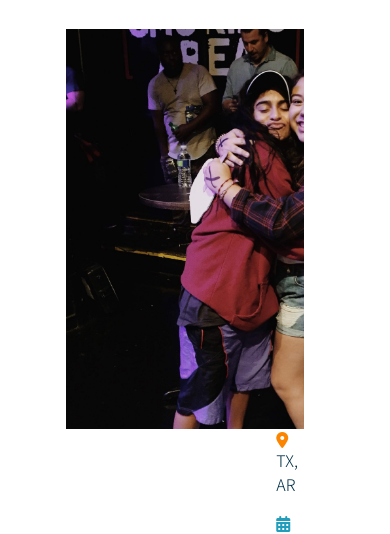
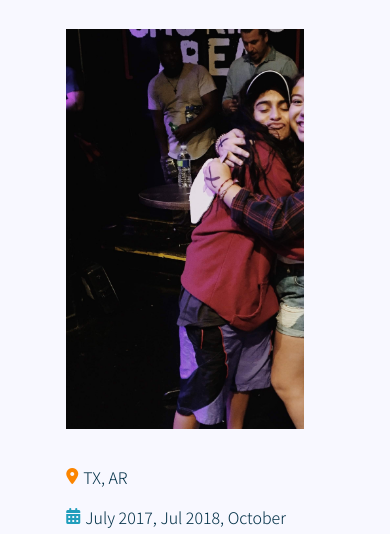
Before and after one commit to bryanaherrera/html-me-something, a plain HTML site: page index.html in a window 390 px wide. Shown: the part 305-839 px from the top of the page. Drawn offline with Linux system fonts and the light colour scheme.

Commit message:
made it more responsive to smaller screens and changed background color

```diff
--- a/style.css
+++ b/style.css
@@ -1,5 +1,5 @@
 :root{
-    background: #ffffff;
+    background:		#f8f8ff;
     --mainColor: #023047;
     --secondColor: #219EBC;
     --thirdColor: #8ECAE6;
@@ -43,8 +43,8 @@ h1{
 }
 
 img{
-    width: 400px;
-    height: 400px;
+    width: 100%;
+    height: auto;
 }
 
 .container{
@@ -54,12 +54,14 @@ img{
 }
 
 .container-pic{
-    float: left
+    float: left;
+    width: 400px;
+    height: 400px;
+    padding-right: 50px;
 }
 
 .container-pic img{
     display: block;
-    padding-right: 50px;
 }
 
 .container-info{
@@ -121,3 +123,23 @@ footer i{
 footer i:hover:not(:focus){
     color: var(--fifthColor);
 }
+
+@media(max-width: 1040px){
+    .container-pic{
+        float: none;
+        margin-left: auto;
+        margin-right: auto;
+    }
+
+    .container-pic img{
+        /* text-align: center; */
+        margin-left: auto;
+        margin-right: 80px;
+    }
+
+    .container-info{
+        margin-left: auto;
+        margin-right: auto;
+    }
+
+}
```
